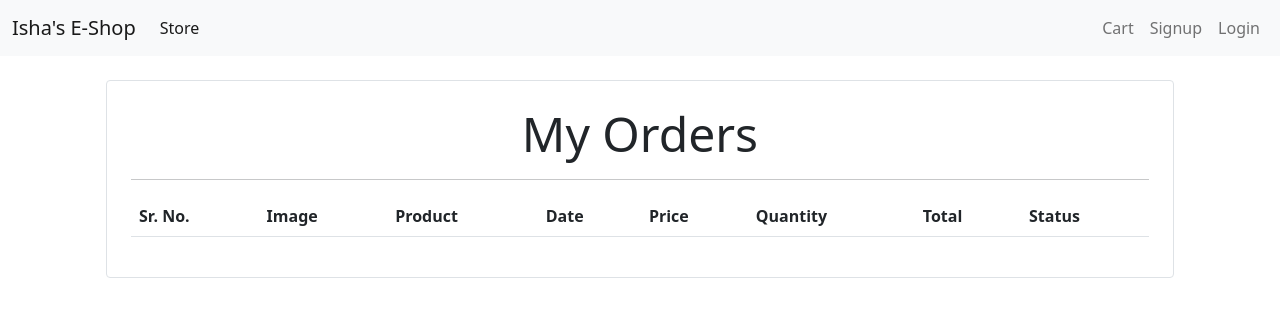
After one commit to IshaSarangi/E-shop-using-Django, a Django app: page /orders in a window 1280 px wide. The commit adds this page. Shown: the top 317 px of the page. Run offline with Django 4.2, Linux system fonts and the light colour scheme; data comes from the database, SQL or seed files in the repository; both versions use the stored data as it was after the commit; lists and menus that the app fills with data are empty.

Commit message:
Listing Orders

```diff
--- a/store/Views/checkout.py
+++ b/store/Views/checkout.py
@@ -26,5 +26,4 @@ class Checkout(View):
 
         request.session['cart'] = {}
 
-
         return redirect('cart')
--- /dev/null
+++ b/store/Views/orders.py
@@ -0,0 +1,13 @@
+from django.shortcuts import render, redirect
+from django.contrib.auth.hashers import check_password
+from store.models.customer import Customer
+from django.views import View
+from store.models.product import Product
+from store.models.orders import Order
+
+class OrderView(View):
+    def get(self, request):
+        customer = request.session.get('customer')
+        orders = Order.get_orders_by_customer(customer)
+        print(orders)
+        return render(request, 'orders.html', {'orders': orders})
--- a/store/models/orders.py
+++ b/store/models/orders.py
@@ -15,3 +15,7 @@ class Order(models.Model):
 
     def placeOrder(self):
         self.save()
+
+    @staticmethod
+    def get_orders_by_customer(customer_id):
+        return Order.objects.filter(customer=customer_id)
--- a/store/templates/cart.html
+++ b/store/templates/cart.html
@@ -20,7 +20,7 @@
                     <th>Image</th>
                     <th>Product</th>
                     <th>Price</th>
-                    <th>Quanity</th>
+                    <th>Quantity</th>
                     <th>Total</th>
                 </tr>
             </thead>
--- /dev/null
+++ b/store/templates/orders.html
@@ -0,0 +1,51 @@
+{% extends 'base.html' %}
+
+{% block content %}
+
+{% load cart %}
+
+{% load custom_filter %}
+
+<div class="container">
+    {% comment %} <h1>My Cart</h1> {% endcomment %}
+    <div class="border rounded p-4 m-4">
+        {% comment %} {{products}} {% endcomment %}
+        <p class="display-5 text-center">My Orders</p>
+        <hr>
+
+        <table class="table">
+            <thead>
+                <tr>
+                    <th>Sr. No. </th>
+                    <th>Image</th>
+                    <th>Product</th>
+                    <th>Date</th>
+                    <th>Price</th>
+                    <th>Quantity</th>
+                    <th>Total</th>
+                    <th>Status</th>
+                </tr>
+            </thead>
+            <tbody>
+
+                {% for order in orders %}
+                <tr>
+                    <td>{{forloop.counter}}</td>
+                    <td><img style="height:80px" class="rounded-circle" src="{{order.product.image.url}}" alt=""></td>
+                    <td>{{order.product.name}}</td>
+                    <td>{{order.date}}</td>
+                    <td>{{order.price|currency}}</td>
+                    <td>{{order.quantity}}</td>
+                    <td>{{order.quantity|multiply:order.price|currency}}</td>
+                    <td>{{order.status|default:'Pending'}}</td>
+                </tr>
+                {% endfor %}
+
+            </tbody>
+        </table>
+
+    </div>
+</div>
+
+
+{% endblock %}
--- a/store/templatetags/custom_filter.py
+++ b/store/templatetags/custom_filter.py
@@ -5,3 +5,7 @@ register = template.Library()
 @register.filter(name='currency')
 def currency(number):
     return "₹ "+str(number)
+
+@register.filter(name='multiply')
+def multiply(number, number1):
+    return number*number1
--- a/store/urls.py
+++ b/store/urls.py
@@ -6,6 +6,7 @@ from .Views.signup import Signup
 from .Views.login import Login, logout
 from .Views.cart import Cart
 from .Views.checkout import Checkout
+from .Views.orders import OrderView
 
 urlpatterns = [
     path('', Index.as_view(), name='homepage'),
@@ -14,4 +15,5 @@ urlpatterns = [
     path('logout', logout, name='logout'),
     path('cart', Cart.as_view(), name='cart'),
     path('check-out', Checkout.as_view(), name='checkout'),
+    path('orders', OrderView.as_view(), name='orders')
 ]
```
Also changed, not shown: store/templates/orders/order.html (deleted, +0 -15 lines), db.sqlite3, store/templatetags/cart.py (line endings or trailing spaces).
